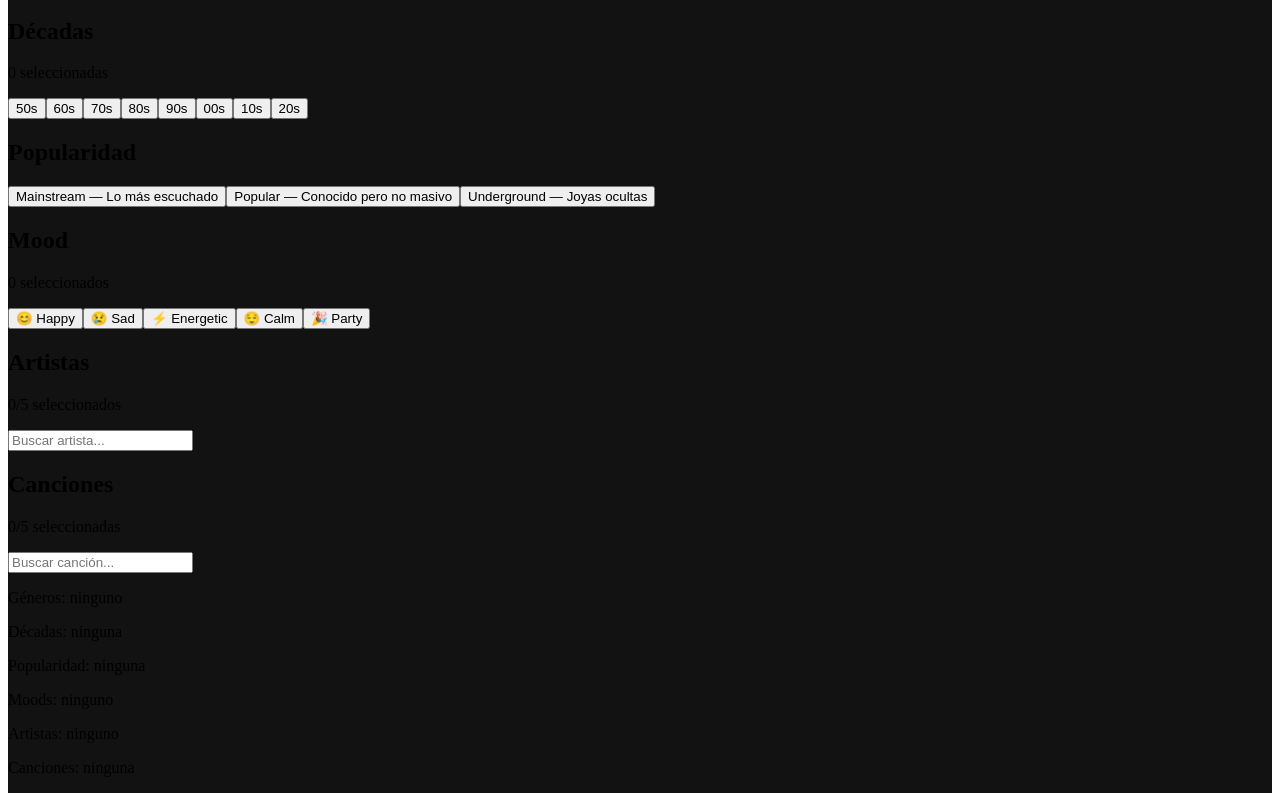
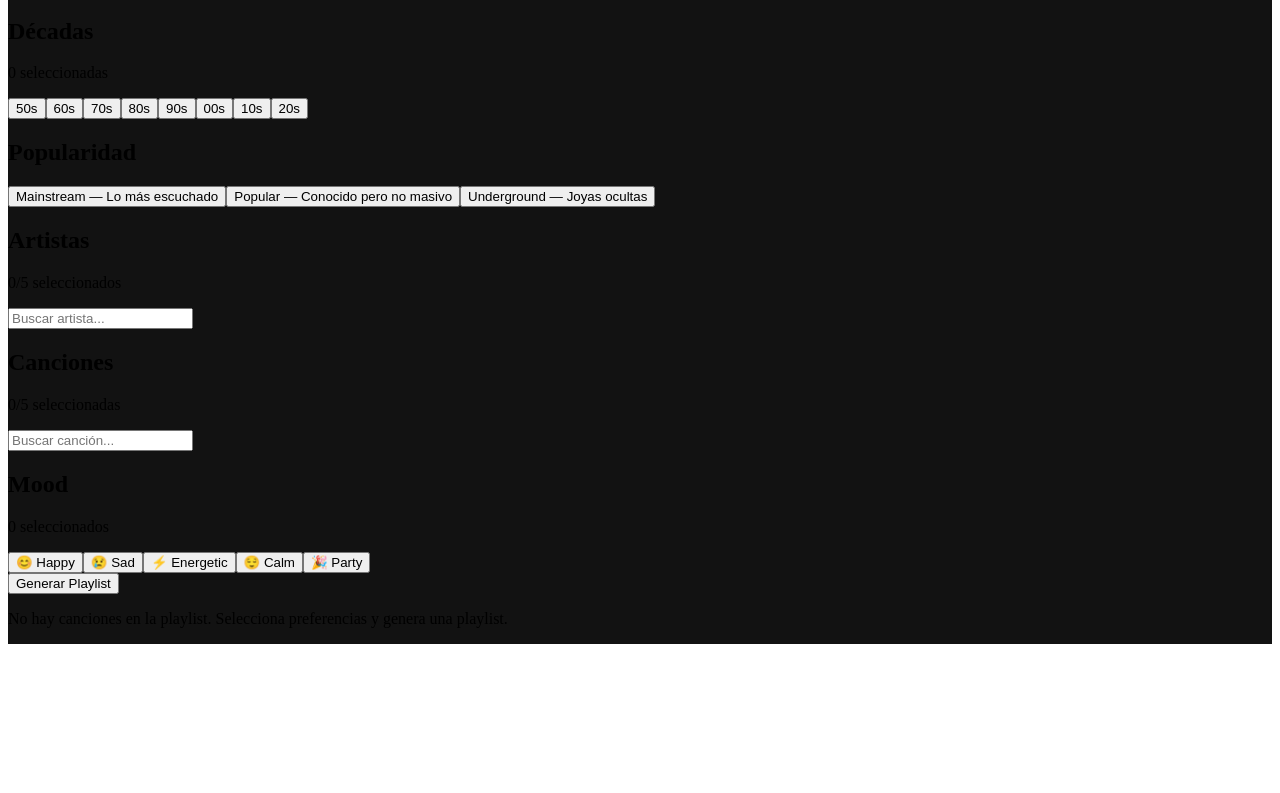
Before and after one commit to DanielPeraltaLlamas/SpotifyMixerDanielPeralta, a Next.js app in the folder spotify-taste-mixer-danielperalta/: page /dashboard in a window 1280 px wide. Shown: the part 407-1200 px from the top of the page. After the commit the page ends 1051 px from the top, so only its background shows below. Built offline with nearby package versions, Linux system fonts and the light colour scheme; sample sign-in values are in the browser's storage.

Commit message:
Generar playlist implementado y cambios en metodos de spotify para hacerlos mas resistentes a errores

```diff
--- a/spotify-taste-mixer-danielperalta/src/app/dashboard/page.js
+++ b/spotify-taste-mixer-danielperalta/src/app/dashboard/page.js
@@ -2,23 +2,28 @@
 import { useEffect, useState } from 'react';
 import { useRouter } from 'next/navigation';
 import { isAuthenticated } from '@/lib/auth';
+import { generatePlaylist } from '@/lib/spotify';
 import Header from '@/components/Header';
 import GenreWidget from '@/components/widgets/GenreWidget';
 import DecadeWidget from '@/components/widgets/DecadeWidget';
 import PopularityWidget from '@/components/widgets/PopularityWidget';
-import MoodWidget from '@/components/widgets/MoodWidget';
 import ArtistWidget from '@/components/widgets/ArtistWidget';
 import TrackWidget from '@/components/widgets/TrackWidget';
+import MoodWidget from '@/components/widgets/MoodWidget';
+import PlaylistDisplay from '@/components/playlist/PlaylistDisplay';
 
 export default function Dashboard() {
   const router = useRouter();
   const [loading, setLoading] = useState(true);
   const [selectedGenres, setSelectedGenres] = useState([]);
   const [selectedDecades, setSelectedDecades] = useState([]);
-  const [selectedPopularity, setSelectedPopularity] = useState(null);
-  const [selectedMoods, setSelectedMoods] = useState([]);
+  const [selectedPopularity, setSelectedPopularity] = useState([]);
   const [selectedArtists, setSelectedArtists] = useState([]);
   const [selectedTracks, setSelectedTracks] = useState([]);
+  const [selectedMood, setSelectedMood] = useState([]);
+  const [playlist, setPlaylist] = useState([]);
+  const [generating, setGenerating] = useState(false);
+  const [error, setError] = useState(null);
 
   useEffect(() => {
     const checkAuth = async () => {
@@ -30,6 +35,43 @@ export default function Dashboard() {
     };
     checkAuth();
   }, [router]);
+
+  const handleGenerate = async () => {
+    if (
+      selectedGenres.length === 0 &&
+      selectedArtists.length === 0 &&
+      selectedTracks.length === 0
+    ) {
+      setError('Selecciona al menos un género, artista o canción.');
+      return;
+    }
+
+    setError(null);
+    setGenerating(true);
+
+    try {
+      const tracks = await generatePlaylist({
+        artists: selectedArtists,
+        genres: selectedGenres,
+        decades: selectedDecades,
+        popularity: selectedPopularity.length === 2 ? selectedPopularity : null
+      });
+      setPlaylist(tracks);
+    } catch (e) {
+      setError('Error al generar la playlist. Inténtalo de nuevo.');
+      console.error(e);
+    } finally {
+      setGenerating(false);
+    }
+  };
+
+  const handleRemoveTrack = (trackId) => {
+    setPlaylist(playlist.filter(t => t.id !== trackId));
+  };
+
+  const handleRefresh = async () => {
+    await handleGenerate();
+  };
 
   if (loading) {
     return (
@@ -44,6 +86,7 @@ export default function Dashboard() {
       <Header />
       <main className="p-6">
         <h2 className="text-white text-2xl font-bold mb-6">Dashboard</h2>
+
         <GenreWidget
           onSelect={setSelectedGenres}
           selectedItems={selectedGenres}
@@ -56,10 +99,6 @@ export default function Dashboard() {
           onSelect={setSelectedPopularity}
           selectedItems={selectedPopularity}
         />
-        <MoodWidget
-          onSelect={setSelectedMoods}
-          selectedItems={selectedMoods}
-        />
         <ArtistWidget
           onSelect={setSelectedArtists}
           selectedItems={selectedArtists}
@@ -68,14 +107,37 @@ export default function Dashboard() {
           onSelect={setSelectedTracks}
           selectedItems={selectedTracks}
         />
-        <div className="mt-4 text-white">
-          <p>Géneros: {selectedGenres.join(', ') || 'ninguno'}</p>
-          <p>Décadas: {selectedDecades.join(', ') || 'ninguna'}</p>
-          <p>Popularidad: {selectedPopularity ? `${selectedPopularity[0]}-${selectedPopularity[1]}` : 'ninguna'}</p>
-          <p>Moods: {selectedMoods.join(', ') || 'ninguno'}</p>
-          <p>Artistas: {selectedArtists.map(a => a.name).join(', ') || 'ninguno'}</p>
-          <p>Canciones: {selectedTracks.map(t => t.name).join(', ') || 'ninguna'}</p>
-        </div>
+        <MoodWidget
+          onSelect={setSelectedMood}
+          selectedItems={selectedMood}
+        />
+
+        {error && (
+          <p className="text-red-500 mt-4">{error}</p>
+        )}
+
+        <button
+          onClick={handleGenerate}
+          disabled={generating}
+          className="mt-6 text-white"
+        >
+          {generating ? 'Generando...' : 'Generar Playlist'}
+        </button>
+
+        {playlist.length > 0 && (
+          <button
+            onClick={handleRefresh}
+            disabled={generating}
+            className="mt-2 text-white"
+          >
+            Refrescar Playlist
+          </button>
+        )}
+
+        <PlaylistDisplay
+          tracks={playlist}
+          onRemove={handleRemoveTrack}
+        />
       </main>
     </div>
   );
--- /dev/null
+++ b/spotify-taste-mixer-danielperalta/src/components/playlist/PlaylistDisplay.jsx
@@ -0,0 +1,23 @@
+'use client';
+
+export default function PlaylistDisplay({ tracks, onRemove }) {
+  if (!tracks || tracks.length === 0) {
+    return (
+      <div>
+        <p>No hay canciones en la playlist. Selecciona preferencias y genera una playlist.</p>
+      </div>
+    );
+  }
+
+  return (
+    <div>
+      <h2>Tu Playlist ({tracks.length} canciones)</h2>
+      {tracks.map((track, index) => (
+        <div key={track.id}>
+          <span>{index + 1}. {track.name} — {track.artists?.[0]?.name}</span>
+          <button onClick={() => onRemove(track.id)}>Eliminar</button>
+        </div>
+      ))}
+    </div>
+  );
+}
--- a/spotify-taste-mixer-danielperalta/src/lib/spotify.js
+++ b/spotify-taste-mixer-danielperalta/src/lib/spotify.js
@@ -66,12 +66,15 @@ export async function generatePlaylist(preferences) {
 
   for (const genre of genres) {
     const results = await fetch(
-      `https://api.spotify.com/v1/search?type=track&q=genre:${genre}&limit=20`,
+      `https://api.spotify.com/v1/search?type=track&q=genre:${genre}&limit=10`,
       { headers: { 'Authorization': `Bearer ${token}` } }
     );
     const data = await results.json();
-    allTracks.push(...data.tracks.items);
+    if (data.tracks?.items) {
+      allTracks.push(...data.tracks.items);
+    }
   }
+
 
   if (decades.length > 0) {
     allTracks = allTracks.filter(track => {
@@ -82,13 +85,13 @@ export async function generatePlaylist(preferences) {
       });
     });
   }
-
-  if (popularity) {
-    const [min, max] = popularity;
-    allTracks = allTracks.filter(
-      track => track.popularity >= min && track.popularity <= max
-    );
-  }
+  if (popularity && Array.isArray(popularity) && popularity.length === 2) {
+  const [min, max] = popularity;
+  allTracks = allTracks.filter(
+    track => track.popularity === undefined ||
+    (track.popularity >= min && track.popularity <= max)
+  );
+}
 
   const uniqueTracks = Array.from(
     new Map(allTracks.map(track => [track.id, track])).values()
```
